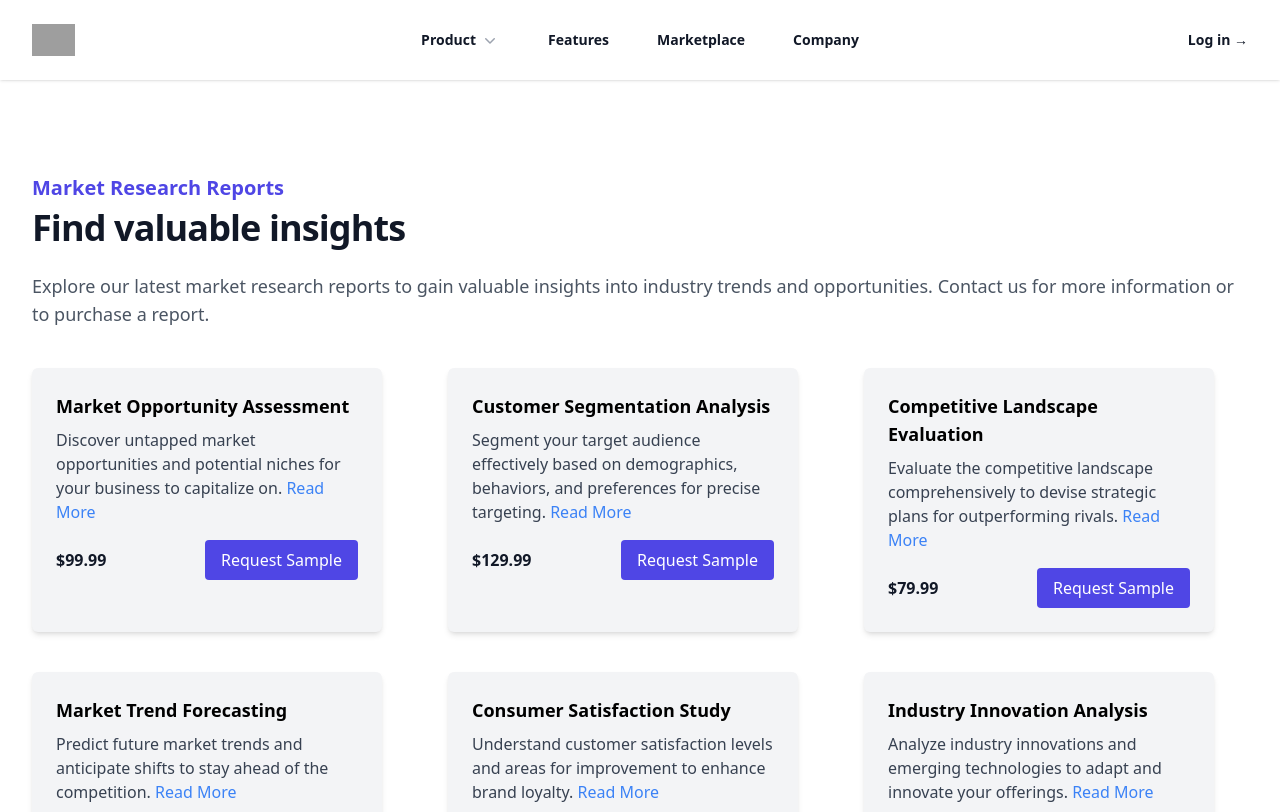
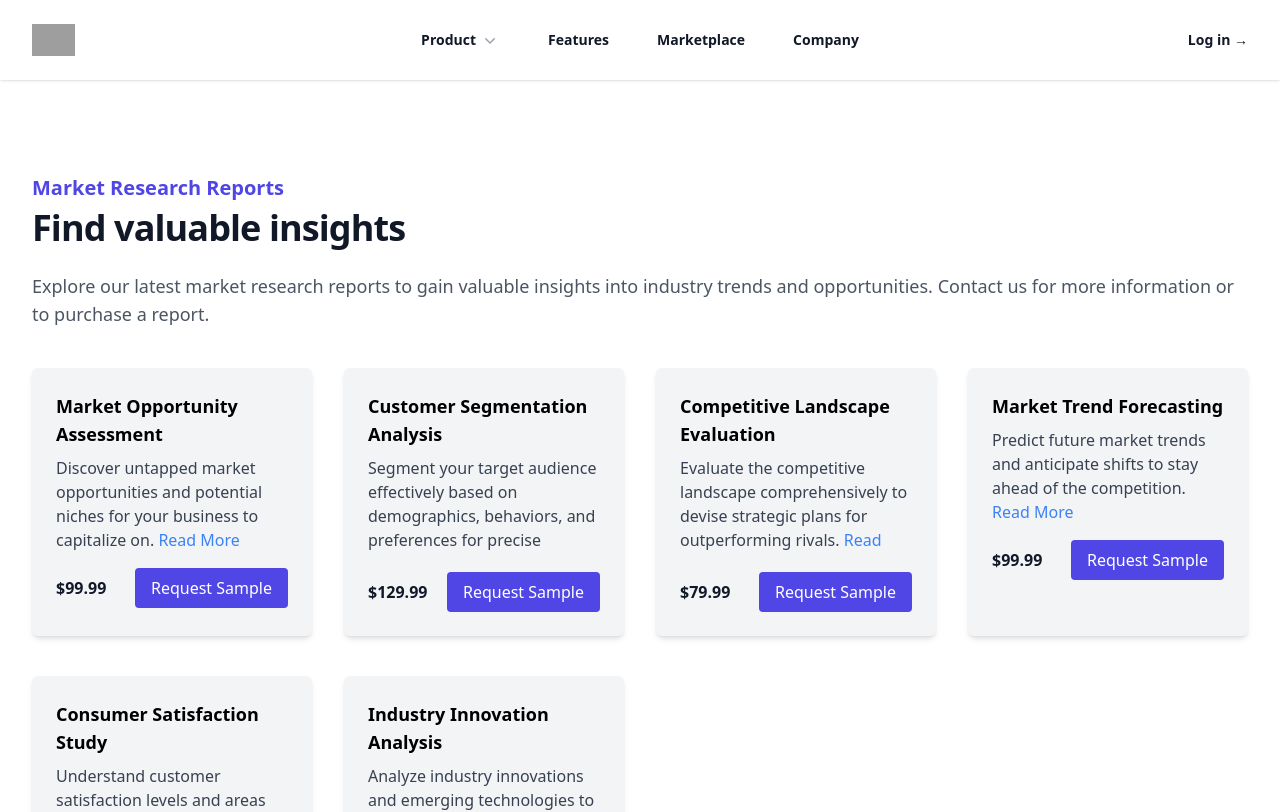
Before and after one commit to rjkolekar/marketrs, a React (Create React App) app: page /marketplace in a window 1280 px wide. Shown: the top 812 px of the page. Built offline with nearby package versions, Linux system fonts and the light colour scheme; grey boxes are pictures that could not be loaded.

Commit message:
ipad reponsive

```diff
--- a/src/components/pages/MarketPlace.js
+++ b/src/components/pages/MarketPlace.js
@@ -85,9 +85,9 @@ export default function MarketResearchReports() {
               Explore our latest market research reports to gain valuable insights into industry trends and opportunities.
               Contact us for more information or to purchase a report.
             </p>
-            <div className="mt-10 grid gap-8 lg:grid-cols-3 lg:gap-x-8 lg:gap-y-10">
+            <div className="mt-10 grid gap-8 md:grid-cols-2 lg:grid-cols-3 xl:grid-cols-4 lg:gap-x-8 lg:gap-y-10">
   {reports.map((report, index) => (
-                <div key={index} className="p-6 bg-gray-100 rounded-md shadow-md" style={{ width: '100%', maxWidth: '350px' }}>
+    <div key={index} className="p-6 bg-gray-100 rounded-md shadow-md">
       <h3 className="text-lg font-semibold">{report.name}</h3>
       <p className="mt-2 text-gray-700 text-md" style={{ maxHeight: '100px', overflow: 'hidden' }}>{report.description} <a href="#" onClick={() => setShowContactForm(true)} className="text-blue-500 hover:underline">Read More</a></p>
       <div className="mt-4 flex justify-between items-center">
@@ -102,6 +102,7 @@ export default function MarketResearchReports() {
     </div>
   ))}
 </div>
+
 
 
 
```
Lines whose indentation alone changed are shown as unchanged.
